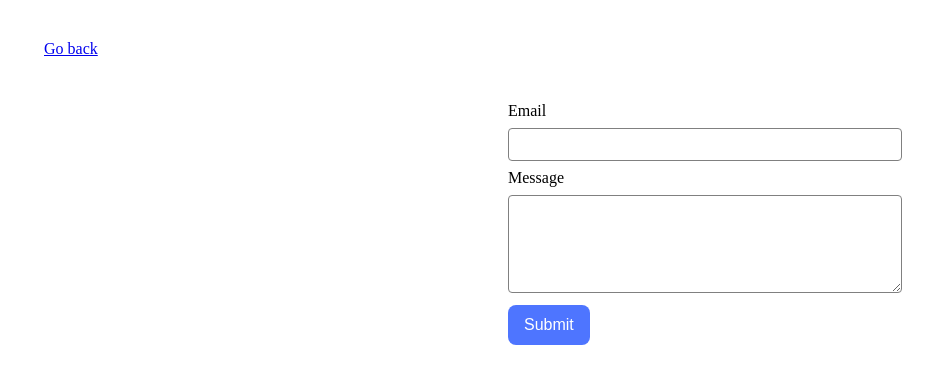
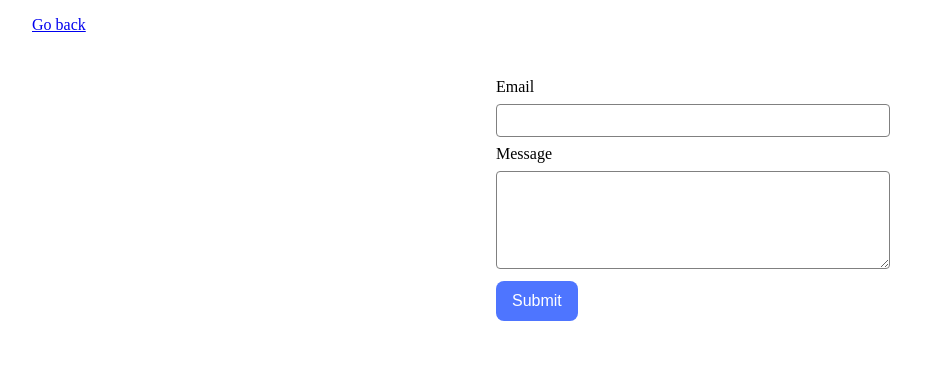
Before and after one commit to ivshynalarysa/goit-js-hw-9, a website built with Vite: page src/2-form.html in a window 1280 px wide. Shown: the whole page, without its empty margins (32-965 px from the left). Built offline with nearby package versions, Linux system fonts and the light colour scheme.

Commit message:
modified css file

```diff
--- a/src/css/styles.css
+++ b/src/css/styles.css
@@ -13,7 +13,8 @@ ul {
 body {
   max-width: 1128px;
   margin: 0 auto;
-  padding: 24px;
+  padding-right: 24px;
+  padding-left:24px:
 }
 
 .gallery {
```
